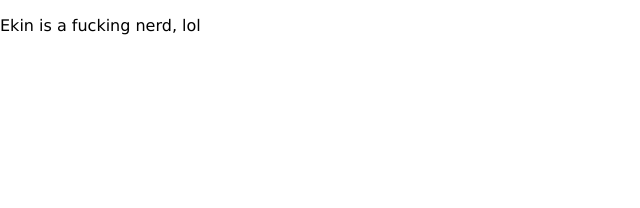
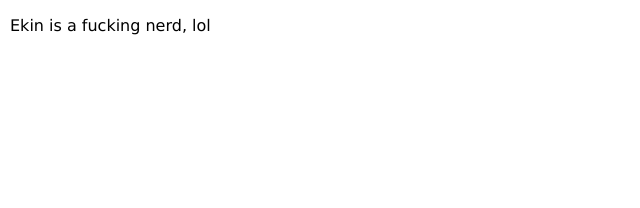
Before and after one commit to emilyfawcett/emfawcett, a Jekyll site: the page built from README.md, in a window 1280 px wide. Shown: the top 208 px of the page, without its empty margins (0-640 px from the left). Built offline with Jekyll 4.4.1, drawn with Linux system fonts in a browser that asks for light colours; our own code applies the rules of GitHub Pages for plain Markdown files; a script that is not in the unit is left out.

Commit message:
Update main.css

```diff
--- a/css/main.css
+++ b/css/main.css
@@ -25,6 +25,12 @@ body {
 	width: 100%;
 }
 .wrapper {
+	margin-right: auto;
+	margin-left:  auto;
+	width: 100%;
+    height: auto;
+	padding-right: 10px;
+	padding-left:  10px;
 }
 header {
 	display: none;
```
